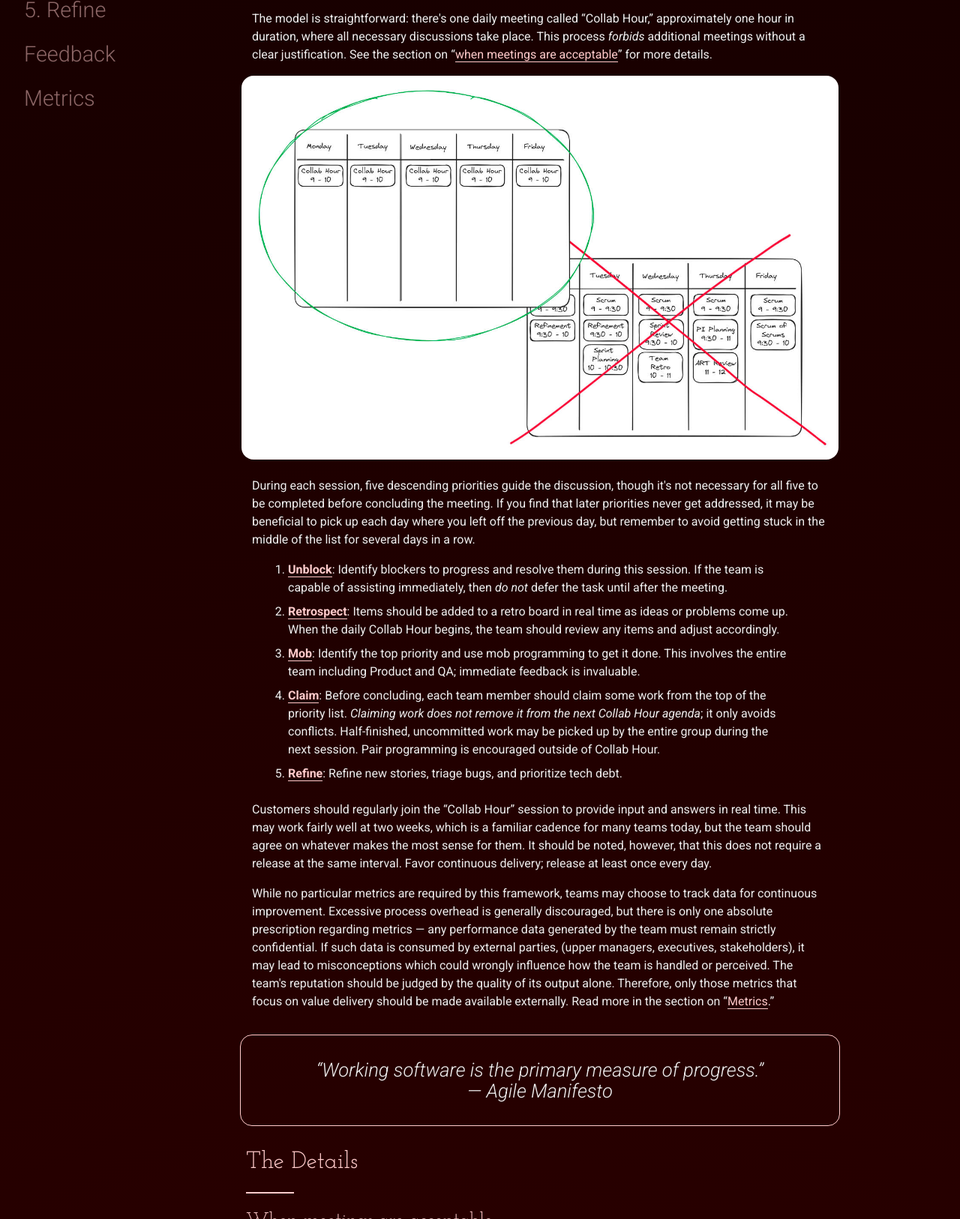
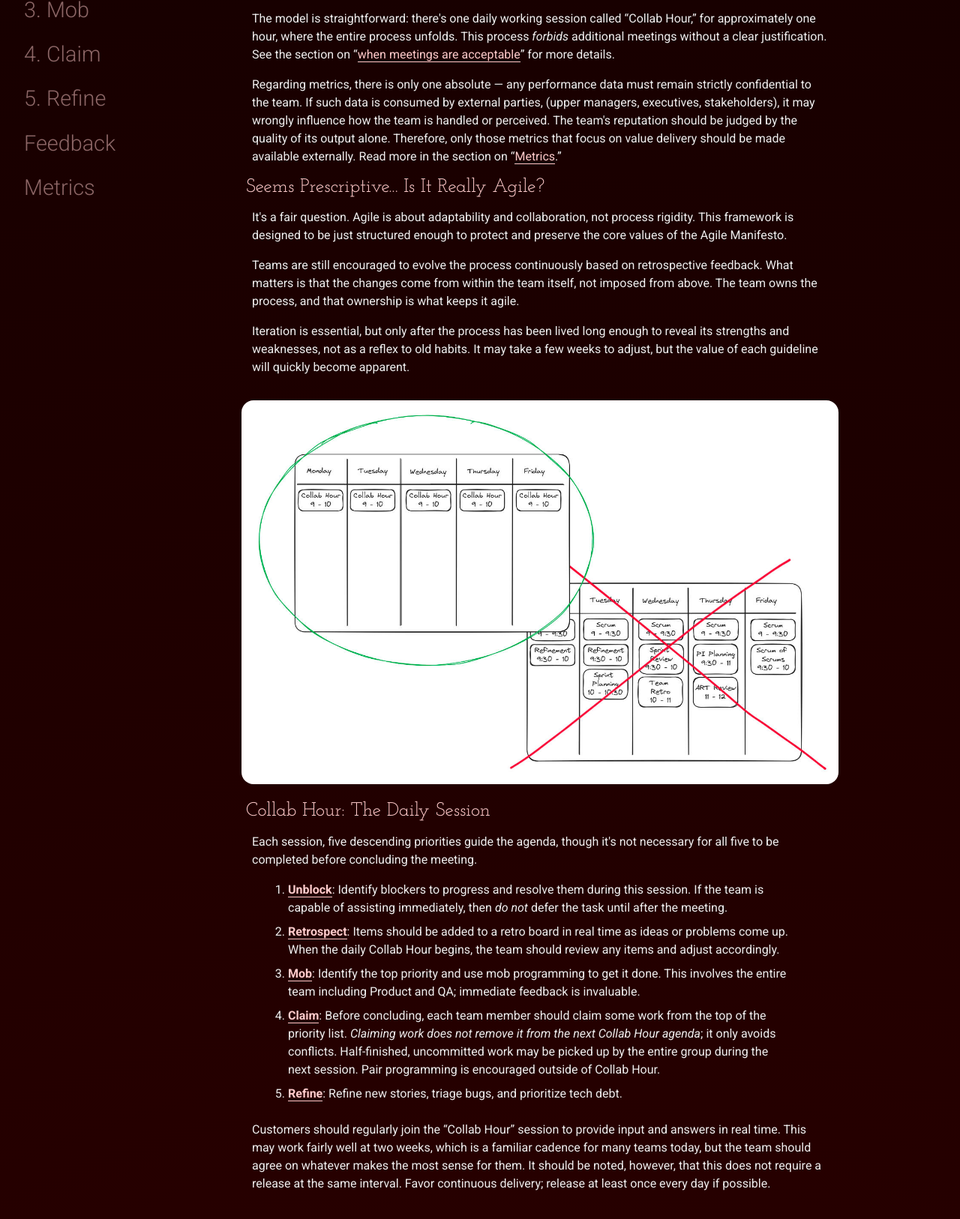
Before and after one commit to jonathandewitt-dev/Collab-Hour, a website: page public/complete-guide.html in a window 1280 px wide. Shown: the part 728-2354 px from the top of the page at 75% size. Drawn offline with Linux system fonts and the light colour scheme.

Commit message:
rephrase for clarity

```diff
--- a/public/complete-guide.html
+++ b/public/complete-guide.html
@@ -7,7 +7,7 @@
     <meta property="og:title" content="Collab Hour Guide" />
     <meta
       property="og:description"
-      content="A complete guide to Collab Hour, a daily meeting process for promoting effective collaboration."
+      content="A complete guide to Collab Hour, a daily process for promoting effective collaboration."
     />
     <meta
       property="og:image"
@@ -21,7 +21,7 @@
     <meta name="twitter:title" content="Collab Hour Guide" />
     <meta
       name="twitter:description"
-      content="A complete guide to Collab Hour, a daily meeting process for promoting effective collaboration."
+      content="A complete guide to Collab Hour, a daily process for promoting effective collaboration."
     />
     <meta
       name="twitter:image"
@@ -82,6 +82,12 @@
             <h2 class="table-of-contents__heading">Table of Contents</h2>
             <nav class="table-of-contents__nav">
               <a class="table-of-contents__link" href="#summary">Summary</a>
+              <a class="table-of-contents__link" href="#is-it-agile"
+                >Is It Agile?</a
+              >
+              <a class="table-of-contents__link" href="#daily-session"
+                >Daily Session</a
+              >
               <a class="table-of-contents__link" href="#meetings">Meetings</a>
               <a class="table-of-contents__link" href="#unblock">1. Unblock</a>
               <a class="table-of-contents__link" href="#retrospect"
@@ -153,9 +159,9 @@
           <section class="section" id="summary">
             <h2 class="section__heading">Summary</h2>
             <p class="section__text">
-              The model is straightforward: there's one daily meeting called
-              “Collab Hour,” approximately one hour in duration, where all
-              necessary discussions take place. This process
+              The model is straightforward: there's one daily working session
+              called “Collab Hour,” for approximately one hour, where the entire
+              process unfolds. This process
               <em>forbids</em> additional meetings without a clear
               justification. See the section on “<a
                 class="link"
@@ -163,6 +169,42 @@
                 >when meetings are acceptable</a
               >” for more details.
             </p>
+            <p class="section__text">
+              Regarding metrics, there is only one absolute &mdash; any
+              performance data must remain strictly confidential to the team. If
+              such data is consumed by external parties, (upper managers,
+              executives, stakeholders), it may wrongly influence how the team
+              is handled or perceived. The team's reputation should be judged by
+              the quality of its output alone. Therefore, only those metrics
+              that focus on value delivery should be made available externally.
+              Read more in the section on “<a class="link" href="#metrics"
+                >Metrics</a
+              >.”
+            </p>
+            <article class="article" id="is-it-agile">
+              <h3 class="article__heading">
+                Seems Prescriptive... Is It Really Agile?
+              </h3>
+              <p class="article__text">
+                It's a fair question. Agile is about adaptability and
+                collaboration, not process rigidity. This framework is designed
+                to be just structured enough to protect and preserve the core
+                values of the Agile Manifesto.
+              </p>
+              <p class="article__text">
+                Teams are still encouraged to evolve the process continuously
+                based on retrospective feedback. What matters is that the
+                changes come from within the team itself, not imposed from
+                above. The team owns the process, and that ownership is what
+                keeps it agile.
+              </p>
+              <p class="article__text">
+                Iteration is essential, but only after the process has been
+                lived long enough to reveal its strengths and weaknesses, not as
+                a reflex to old habits. It may take a few weeks to adjust, but
+                the value of each guideline will quickly become apparent.
+              </p>
+            </article>
             <figure class="figure">
               <img
                 src="/images/calendar-meetings.jpg"
@@ -170,15 +212,14 @@
                 class="figure__image"
               />
             </figure>
-            <p class="section__text">
-              During each session, five descending priorities guide the
-              discussion, though it's not necessary for all five to be completed
-              before concluding the meeting. If you find that later priorities
-              never get addressed, it may be beneficial to pick up each day
-              where you left off the previous day, but remember to avoid getting
-              stuck in the middle of the list for several days in a row.
+            <article class="article" id="daily-session">
+              <h3 class="article__heading">Collab Hour: The Daily Session</h3>
+              <p class="article__text">
+                Each session, five descending priorities guide the agenda,
+                though it's not necessary for all five to be completed before
+                concluding the meeting.
               </p>
-            <ol class="section__list">
+              <ol class="article__list">
                 <li class="section__list-item">
                   <strong><a class="link" href="#unblock">Unblock</a></strong
                   >: Identify blockers to progress and resolve them during this
@@ -188,9 +229,9 @@
                 <li class="section__list-item">
                   <strong
                     ><a class="link" href="#retrospect">Retrospect</a></strong
-                >: Items should be added to a retro board in real time as ideas
-                or problems come up. When the daily Collab Hour begins, the team
-                should review any items and adjust accordingly.
+                  >: Items should be added to a retro board in real time as
+                  ideas or problems come up. When the daily Collab Hour begins,
+                  the team should review any items and adjust accordingly.
                 </li>
                 <li class="section__list-item">
                   <strong><a class="link" href="#mob">Mob</a></strong
@@ -205,38 +246,25 @@
                   <em
                     >Claiming work does not remove it from the next Collab Hour
                     agenda</em
-                >; it only avoids conflicts. Half-finished, uncommitted work may
-                be picked up by the entire group during the next session. Pair
-                programming is encouraged outside of Collab Hour.
+                  >; it only avoids conflicts. Half-finished, uncommitted work
+                  may be picked up by the entire group during the next session.
+                  Pair programming is encouraged outside of Collab Hour.
                 </li>
                 <li class="section__list-item">
                   <strong><a class="link" href="#refine">Refine</a></strong
                   >: Refine new stories, triage bugs, and prioritize tech debt.
                 </li>
               </ol>
-            <p class="section__text">
+              <p class="article__text">
                 Customers should regularly join the “Collab Hour” session to
-              provide input and answers in real time. This may work fairly well
-              at two weeks, which is a familiar cadence for many teams today,
-              but the team should agree on whatever makes the most sense for
-              them. It should be noted, however, that this does not require a
-              release at the same interval. Favor continuous delivery; release
-              at least once every day.
+                provide input and answers in real time. This may work fairly
+                well at two weeks, which is a familiar cadence for many teams
+                today, but the team should agree on whatever makes the most
+                sense for them. It should be noted, however, that this does not
+                require a release at the same interval. Favor continuous
+                delivery; release at least once every day if possible.
               </p>
-            <p class="section__text">
-              While no particular metrics are required by this framework, teams
-              may choose to track data for continuous improvement. Excessive
-              process overhead is generally discouraged, but there is only one
-              absolute prescription regarding metrics &mdash; any performance
-              data generated by the team must remain strictly confidential. If
-              such data is consumed by external parties, (upper managers,
-              executives, stakeholders), it may lead to misconceptions which
-              could wrongly influence how the team is handled or perceived. The
-              team's reputation should be judged by the quality of its output
-              alone. Therefore, only those metrics that focus on value delivery
-              should be made available externally. Read more in the section on
-              “<a class="link" href="#metrics">Metrics</a>.”
-            </p>
+            </article>
             <blockquote class="quote">
               “Working software is the primary measure of progress.”
               <br />
@@ -424,10 +452,14 @@
               <p class="article__text">
                 This time should focus on clarity and prioritization, but not
                 estimation. The authors of the Agile manifesto generally agree
-                that estimates are counterproductive. The cost of time and value
-                lost outweighs any value gained; decades of peer-reviewed
-                research confirm that estimates are unreliable and observably
-                harmful to decision making and behavior.
+                that estimates are counterproductive, in either time or story
+                points. The cost of
+                <a href="https://www.lean.org/lexicon-terms/waste/" class="link"
+                  >time and value wasted</a
+                >
+                outweighs any value gained; decades of peer-reviewed research
+                confirm that estimates are unreliable and observably harmful to
+                decision making and behavior.
               </p>
               <section class="article-section">
                 <h4 class="article-section__heading">Stories</h4>
@@ -574,16 +606,17 @@
             <article class="article" id="metrics">
               <h3 class="article__heading">Metrics</h3>
               <p class="article__text">
-                As stated, teams are not required to track metrics, but they may
-                opt to do so. All performance metrics must be kept strictly
-                confidential, for the team's eyes only, apart from management.
+                Teams are not required to track metrics, but they may opt to do
+                so. All performance metrics must be kept strictly confidential,
+                for the team's eyes only, apart from HR, upper management,
+                executives, stakeholders, and so on.
               </p>
               <p class="article__text">
                 Metrics focused on "value delivered," such as those listed in
                 the
                 <a class="link" href="https://dorametrics.org/">DORA Metrics</a
-                >, may prove more valuable to external parties than velocity or
-                individual performance.
+                >, may prove more valuable to external parties than velocity,
+                for example.
               </p>
               <p class="article__text">
                 Performance tracking places unnecessary stress on the team,
@@ -599,17 +632,19 @@
                 For example, a senior engineer may go several weeks without
                 delivering a single story, but they may be providing invaluable
                 mentorship to the team. The value of this mentorship is not
-                reflected in the metrics, but the resulting increase in team
-                productivity is undeniable.
+                reflected in the metrics, so when evaluating performance, it may
+                unfairly appear that the engineer is not contributing.
               </p>
               <p class="article__text">
                 The full and accurate truth is not easily quantifiable. This is
                 a fact of life. To make the best decisions, we must accept this
                 uncomfortable reality and remain cognizant of the limitations of
                 our data. Instead of predictablitiy, we should optimize for
-                effectiveness, which inherently involves a degree of
+                <em>effectiveness</em>, which inherently involves a degree of
                 uncertainty. The alternative is to optimize for metrics, which
-                is a dangerous path that often leads to poor outcomes.
+                is a dangerous path that often leads to poor outcomes. Read more
+                about estimation and story points in the
+                <a href="#refine" class="link">Refine</a> section.
               </p>
               <p class="article__text"></p>
             </article>
```
Lines whose indentation alone changed are shown as unchanged.
